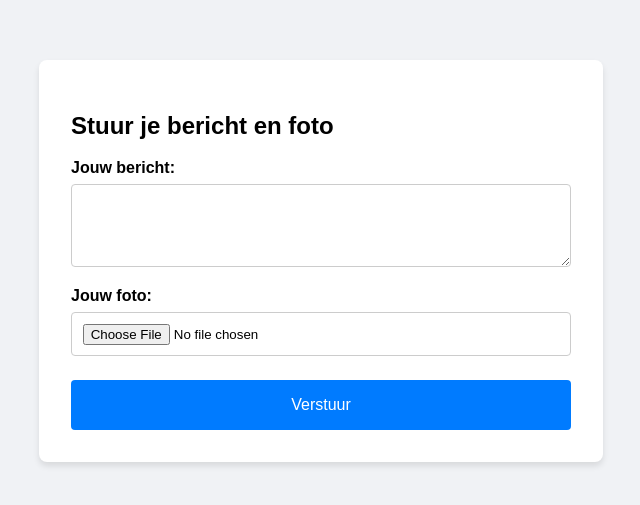
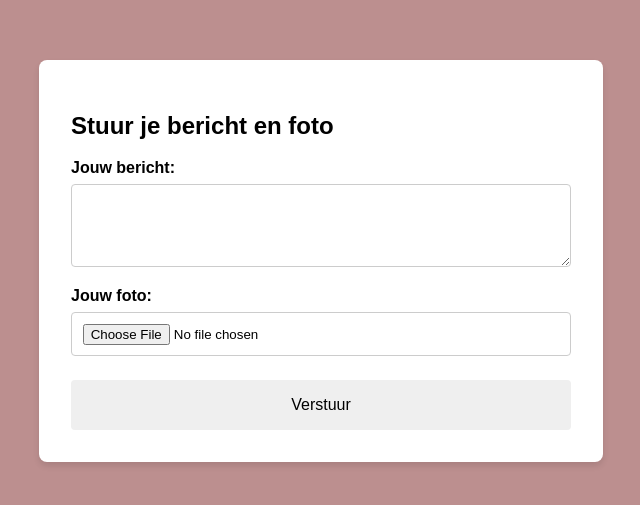
Before and after one commit to BrechtVandenheede/lily60, a website: page index.html in a window 1280 px wide. Shown: the part 147-652 px from the top of the page, without its empty margins (319-959 px from the left). Drawn offline with Linux system fonts and the light colour scheme.

Commit message:
Update index.html

```diff
--- a/index.html
+++ b/index.html
@@ -5,12 +5,12 @@
     <meta name="viewport" content="width=device-width, initial-scale=1.0" >
     <title>Stuur een bericht</title>
     <style>
-        body { font-family: sans-serif; display: flex; justify-content: center; align-items: center; min-height: 100vh; background-color: #f0f2f5; }
+        body { font-family: sans-serif; display: flex; justify-content: center; align-items: center; min-height: 100vh; background-color: rosybrown; }
         .form-container { background-color: white; padding: 2em; border-radius: 8px; box-shadow: 0 4px 6px rgba(0,0,0,0.1); width: 100%; max-width: 500px; }
         label { display: block; margin-top: 1em; font-weight: bold; }
         input, textarea { width: 100%; padding: 0.8em; margin-top: 0.5em; border: 1px solid #ccc; border-radius: 4px; box-sizing: border-box; }
-        button { display: block; width: 100%; padding: 1em; margin-top: 1.5em; background-color: #007bff; color: white; border: none; border-radius: 4px; cursor: pointer; font-size: 1em; }
-        button:hover { background-color: #0056b3; }
+        button { display: block; width: 100%; padding: 1em; margin-top: 1.5em; background-color: #rosybrown; color: black; border: none; border-radius: 4px; cursor: pointer; font-size: 1em; }
+        button:hover { outline: 1px solid black; }
     </style>
 </head>
 <body>
@@ -26,4 +26,5 @@
     </div>
     <script src="script.js"></script>
 </body>
+
 </html>
```
